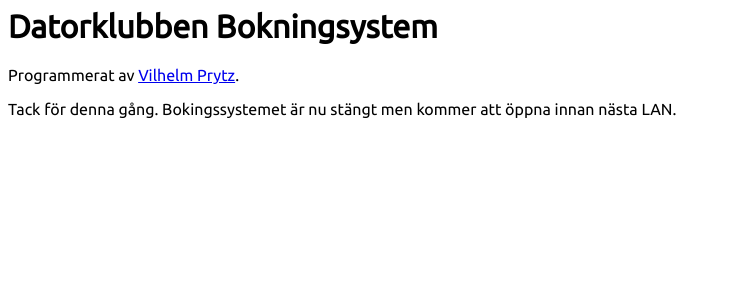
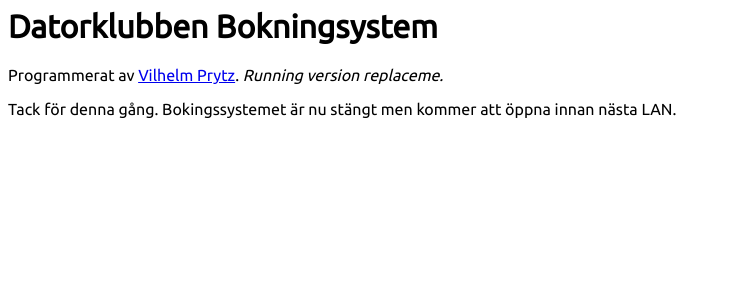
Before and after one commit to tullingedk/booking, a Flask app: page / in a window 1280 px wide. Shown: the top 300 px of the page, without its empty margins (0-731 px from the left). Run offline with Flask 2, Linux system fonts and the light colour scheme.

Commit message:
Add version and dev mode noticeo n disabled.html & lock.html

```diff
--- a/site/app.py
+++ b/site/app.py
@@ -182,7 +182,7 @@ def bc_get_specific_booking_details(id):
 @app.route("/")
 def index_page():
     if config["disabled"] == True:
-        return render_template("disabled.html")
+        return render_template("disabled.html", development_mode=config["development"], version=version)
 
     if session.get("user_login") == True:
         success = request.args.get("success")
@@ -245,12 +245,12 @@ def index_page():
         return render_template("index.html", success=success, fail=fail, boka=boka, bc_boka=bc_boka, swish_qr=swish_qr, all_seats=range(1,61), bc_all_seats=range(1,11), num_all_seats=len(range(1,61)), id=id, booked_ids=booked_ids, bc_booked_ids=bc_booked_ids, available_seats=available_seats, bc_available_seats=bc_available_seats, id_name=id_name, id_class=id_class, id_status=id_status, id_date=id_date, bc_id=bc_id, bc_id_name=bc_id_name, bc_id_class=bc_id_class, bc_id_status=bc_id_status, bc_id_date=bc_id_date, num_available_seats=num_available_seats, num_bookings=num_bookings, event_date=config["event_date"], development_mode=config["development"], version=version)
     else:
         wrongPassword = request.args.get("wrongPassword")
-        return render_template("lock.html", wrongPassword=wrongPassword)
+        return render_template("lock.html", wrongPassword=wrongPassword, development_mode=config["development"], version=version)
 
 @app.route("/info")
 def info_page():
     if config["disabled"] == True:
-        return render_template("disabled.html")
+        return render_template("disabled.html", development_mode=config["development"], version=version)
     return render_template("info.html", event_date=config["event_date"])
 
 @app.route("/maserati/admin")
@@ -316,7 +316,7 @@ def admin_page():
 @app.route("/api/lockpassword")
 def api_lockpassword():
     if config["disabled"] == True:
-        return render_template("disabled.html")
+        return render_template("disabled.html", development_mode=config["development"], version=version)
     password = request.args.get("password")
 
     if password == config["lock_password"]:
@@ -373,7 +373,7 @@ def api_admin_set_bc_booking_unpaid(id):
 @app.route("/api/book")
 def api_book():
     if config["disabled"] == True:
-        return render_template("disabled.html")
+        return render_template("disabled.html", development_mode=config["development"], version=version)
     if session.get("user_login") == True:
         firstname = request.args.get("firstname")
         lastname = request.args.get("lastname")
@@ -399,12 +399,12 @@ def api_book():
             return redirect("/?fail=true")
     else:
         wrongPassword = request.args.get("wrongPassword")
-        return render_template("lock.html", wrongPassword=wrongPassword)
+        return render_template("lock.html", wrongPassword=wrongPassword, development_mode=config["development"], version=version)
 
 @app.route("/api/bc_book")
 def bc_api_book():
     if config["disabled"] == True:
-        return render_template("disabled.html")
+        return render_template("disabled.html", development_mode=config["development"], version=version)
     if session.get("user_login") == True:
         firstname = request.args.get("firstname")
         lastname = request.args.get("lastname")
@@ -430,4 +430,4 @@ def bc_api_book():
             return redirect("/?fail=true")
     else:
         wrongPassword = request.args.get("wrongPassword")
-        return render_template("lock.html", wrongPassword=wrongPassword)
+        return render_template("lock.html", wrongPassword=wrongPassword, development_mode=config["development"], version=version)
--- a/site/templates/disabled.html
+++ b/site/templates/disabled.html
@@ -7,7 +7,7 @@
 </head>
 <body>
   <h1>Datorklubben Bokningsystem</h1>
-  <p>Programmerat av <a href="https://www.vilhelmprytz.se">Vilhelm Prytz</a>.</p>
+  <p>Programmerat av <a href="https://www.vilhelmprytz.se">Vilhelm Prytz</a>. {% if development_mode %}<i>Running Flask in development_mode. </i>{% endif %}<i>Running version {{version}}.</i></p>
 
   <p>Tack för denna gång. Bokingssystemet är nu stängt men kommer att öppna innan nästa LAN.</p>
 
--- a/site/templates/lock.html
+++ b/site/templates/lock.html
@@ -10,7 +10,7 @@
 </head>
 <body>
   <h1>Datorklubben Bokningsystem</h1>
-  <p>Programmerat av <a href="https://www.vilhelmprytz.se">Vilhelm Prytz</a>.</p>
+  <p>Programmerat av <a href="https://www.vilhelmprytz.se">Vilhelm Prytz</a>. {% if development_mode %}<i>Running Flask in development_mode. </i>{% endif %}<i>Running version {{version}}.</i></p>
 
   <p>För att förhindra spamm krävs ett lösenord.</p>
 
```
